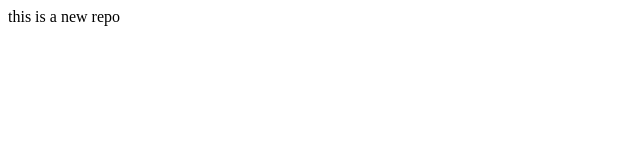
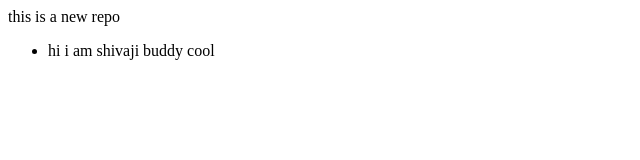
Before and after one commit to vanshcodeit/localrepo, a plain HTML site: page index.html in a window 1280 px wide. Shown: the whole page, without its empty margins (0-640 px from the left). Drawn offline with Linux system fonts and the light colour scheme.

Commit message:
changed index.html

```diff
--- a/index.html
+++ b/index.html
@@ -1 +1,4 @@
 <p>this is a new repo</p>
+<ul>
+<li>hi i am shivaji buddy cool</li>
+</ul>
```
